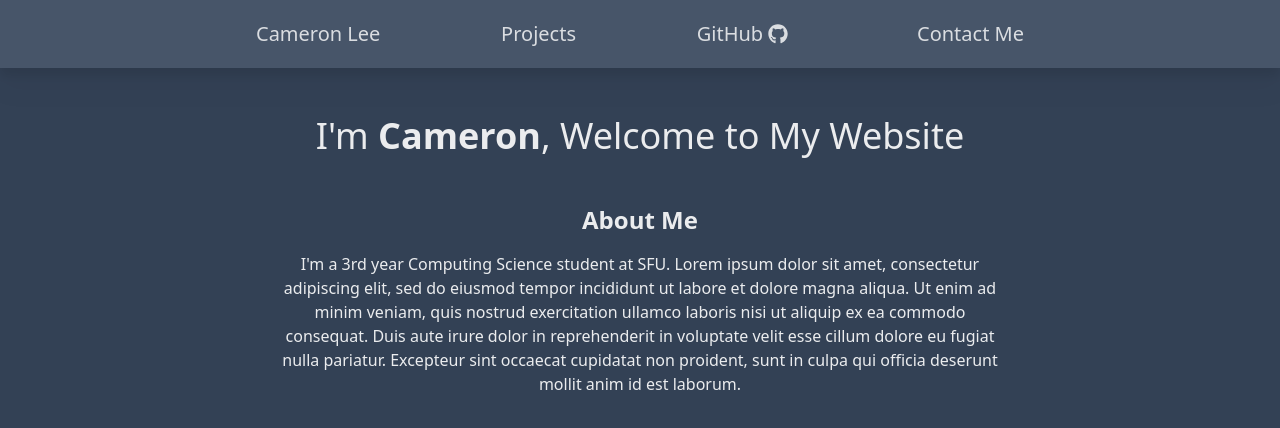
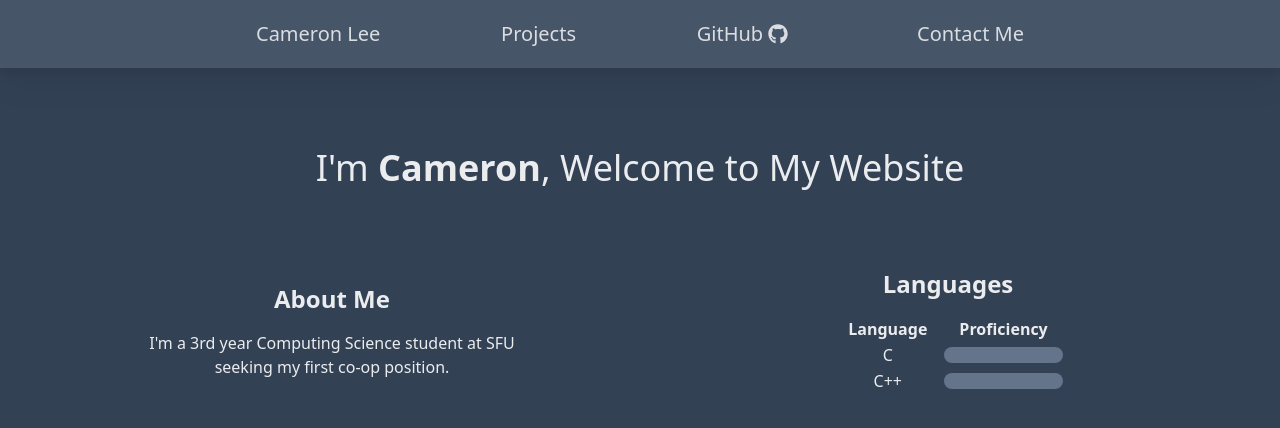
Before and after one commit to catchet101/Portfolio-Site, a Next.js app: page / in a window 1280 px wide. Shown: the top 428 px of the page. Built offline with nearby package versions, Linux system fonts and the light colour scheme.

Commit message:
started work on home page skills

```diff
--- /dev/null
+++ b/app/components/proficiency-bar.tsx
@@ -0,0 +1,15 @@
+import React from "react";
+
+const ProficiencyBar = (props: { bgcolor: string; percentage: number; }) => {
+    const { bgcolor, percentage } = props;
+
+    return (
+        <div className="h-4 w-full bg-slate-500 rounded-lg">
+            <div className="h-full" style={{ width: `${percentage}%`, backgroundColor: bgcolor, borderRadius: 'inherit'}}>
+                <span> </span>
+            </div>
+        </div>
+    );
+};
+
+export default ProficiencyBar;
--- a/app/page.tsx
+++ b/app/page.tsx
@@ -1,21 +1,59 @@
 "use client";
+import React from "react";
+import ProficiencyBar from "./components/proficiency-bar";
+
+const languageProficiencies = [
+    {language: "C", bgcolor: "6a1b9a", percentage: 50},
+    {language: "C++", bgcolor: "6a1b9a", percentage: 40},
+]
+languageProficiencies.sort((item1, item2) => {
+    return item2.percentage - item1.percentage
+})
 
 // may need to run 'vercel --prod' to get vercel to work
 export default function Home() {
     return (
-        <main className="px-6 mx-auto">
-            <h1 className="my-12 text-4xl text-center text-white/90">
+        <main className="px-6 mx-auto text-white/90">
+            <h1 className="mt-20 text-4xl text-center ">
                 <span className="whitespace-nowrap">I&#39;m <span className="font-bold">Cameron</span></span>, Welcome to My Website
             </h1>
-            <section className="flex flex-col justify-center text-center text-white/90">
-                <p className="font-bold text-2xl mb-4">
-                    About Me
-                </p>
-                <p className="sm:mx-40 lg:mx-64">
-                    I&#39;m a 3rd year Computing Science student at SFU. Lorem ipsum dolor sit amet, consectetur adipiscing elit, sed do eiusmod tempor incididunt ut labore et dolore magna aliqua. Ut enim ad minim veniam, quis nostrud exercitation ullamco laboris nisi ut aliquip ex ea commodo consequat. Duis aute irure dolor in reprehenderit in voluptate velit esse cillum dolore eu fugiat nulla pariatur. Excepteur sint occaecat cupidatat non proident, sunt in culpa qui officia deserunt mollit anim id est laborum.
-                </p>
-            </section>
-
+            <div className="flex sm:flex-row flex-col">
+                <section className="flex flex-col justify-center text-center sm:w-1/2 mt-20">
+                    <h2 className="font-bold text-2xl mb-4">
+                        About Me
+                    </h2>
+                    <p className="sm:mx-12 lg:mx-24">
+                        I&#39;m a 3rd year Computing Science student at SFU seeking my first co-op position.
+                    </p>
+                </section>
+                <section className="sm:w-1/2 mt-20">
+                    <h2 className="font-bold text-2xl mb-4 text-center">
+                        Languages
+                    </h2>
+                    <p className="flex justify-center text-center">
+                        <table>
+                            <thead>
+                                <tr>
+                                    <th className="px-4">Language</th>
+                                    <th className="px-4">Proficiency</th>
+                                </tr>
+                            </thead>
+                            <tbody>
+                                {languageProficiencies.map(item => <>
+                                    <tr>
+                                        <td>
+                                            {item.language}
+                                        </td>
+                                        <td>
+                                            {<ProficiencyBar bgcolor={item.bgcolor} percentage={item.percentage}/>}
+                                        </td>
+                                    </tr>
+                                </>)}
+                            </tbody>
+                        </table>
+                    </p>
+                </section>
+            </div>
         </main>
     )
 }
--- a/app/projects/page.tsx
+++ b/app/projects/page.tsx
@@ -7,10 +7,12 @@ const projectsPage = () => {
                 <span className="font-bold">Projects</span>
             </p>
             <table className="flex justify-center text-white/90">
-                <tr>
-                    <th>testing</th>
-                    <td>Test</td>
-                </tr>
+                <tbody>
+                    <tr>
+                        <th>testing</th>
+                        <td>Test</td>
+                    </tr>
+                </tbody>
             </table>
         </main>
     )
```
